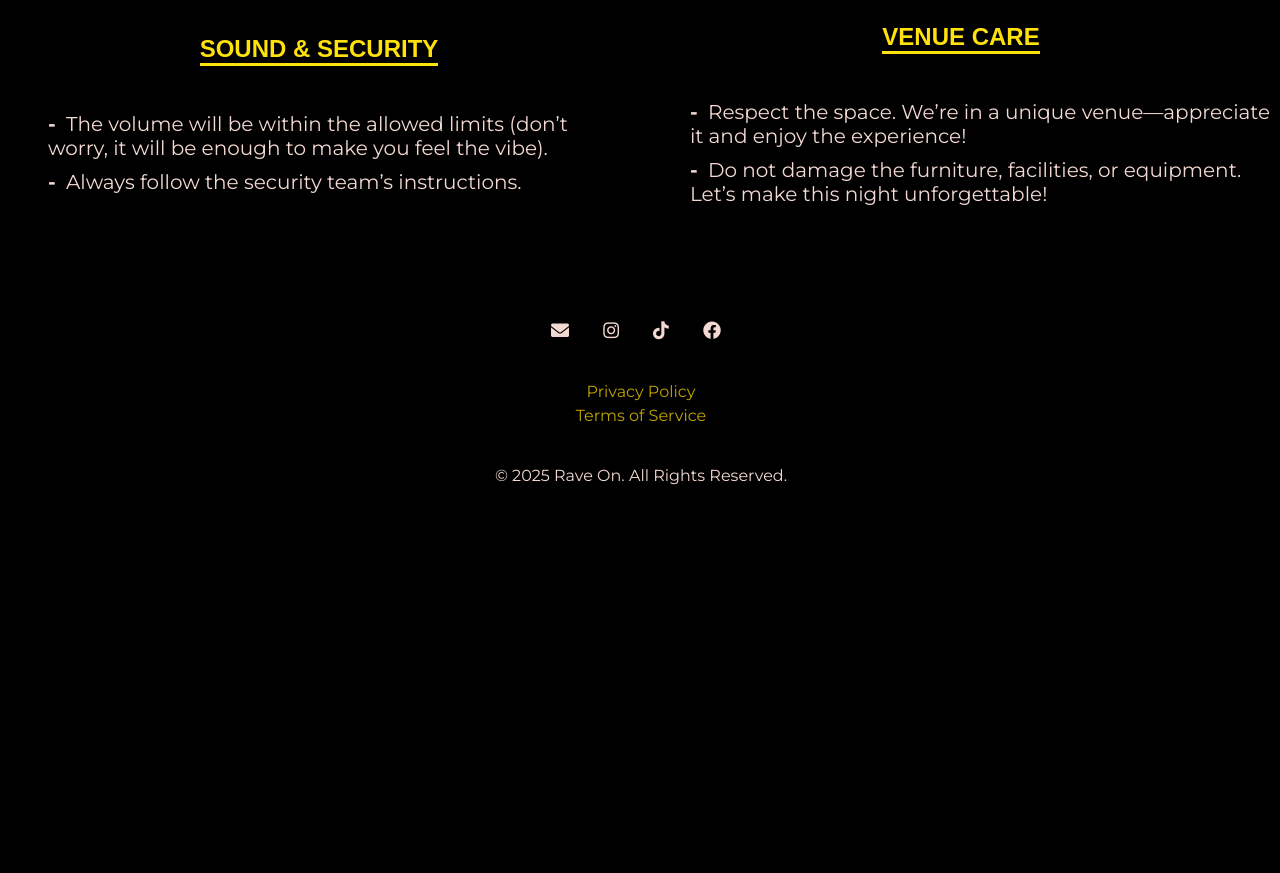
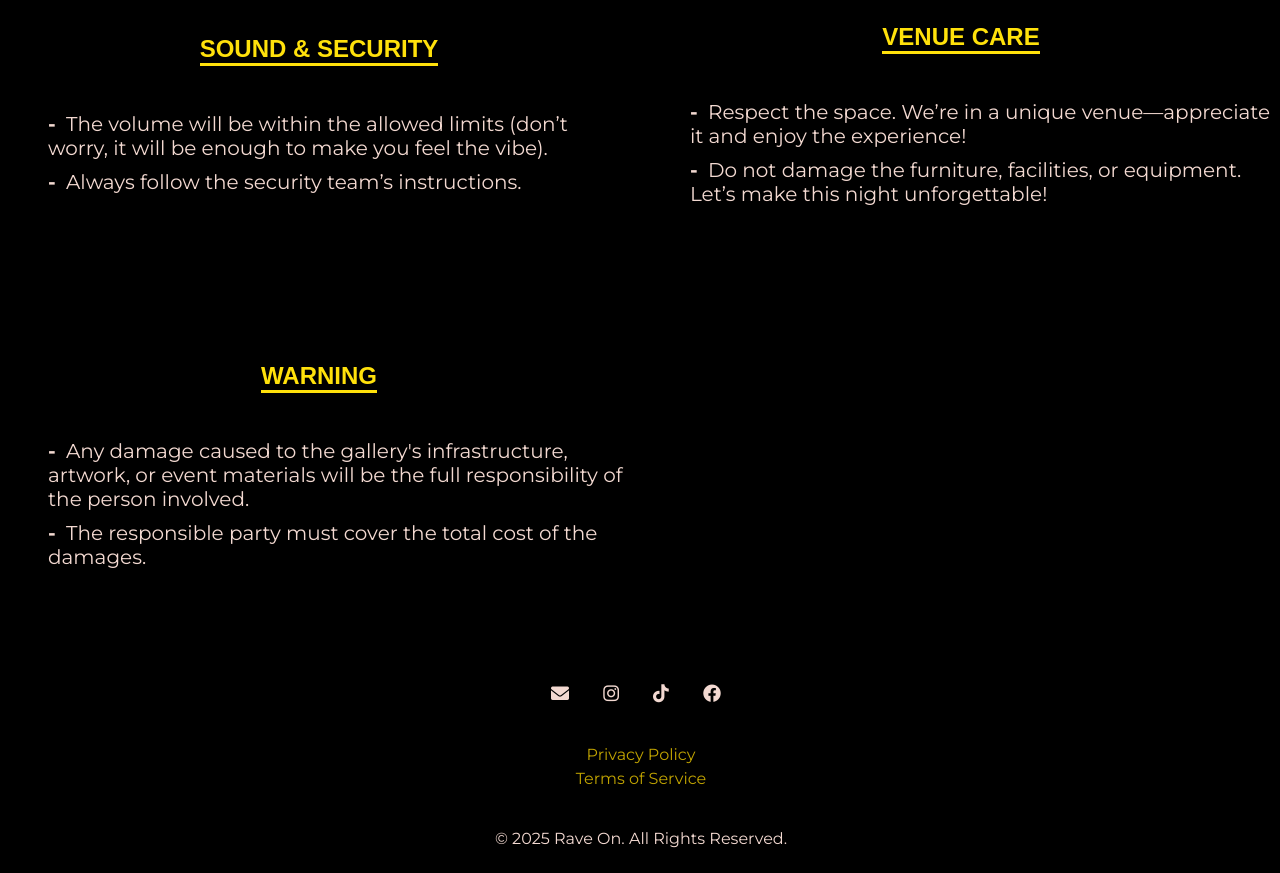
Before and after one commit to RAVEONWORLD/official_website, a plain HTML site: page Rules.html in a window 1280 px wide. Shown: the part 741-1614 px from the top of the page. Before the commit the page ends 1251 px from the top, so only its background shows below. Drawn offline with Linux system fonts and the light colour scheme; a web font is replaced by a local one.

Commit message:
Update Rules.html
Aviso de daños a la infraestructura

```diff
--- a/Rules.html
+++ b/Rules.html
@@ -387,6 +387,17 @@ header video{
             </ul>
         </section>
 
+        <section>
+            <h2>Warning</h2>
+            <ul>
+                <li>
+                  Any damage caused to the gallery's infrastructure, artwork, or event materials will be the full responsibility of the person involved.
+                </li>
+                <li>
+                  The responsible party must cover the total cost of the damages.
+                </li>
+            </ul>
+        </section>
 
 
 
```
